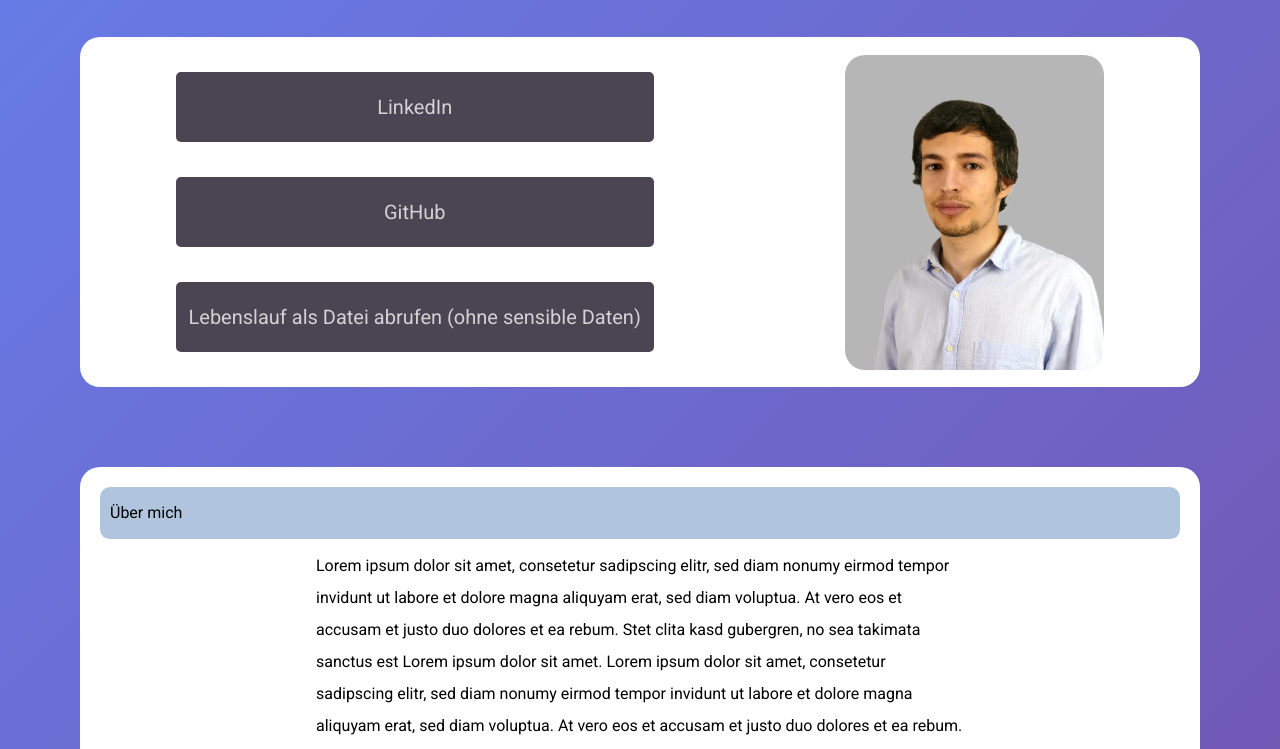
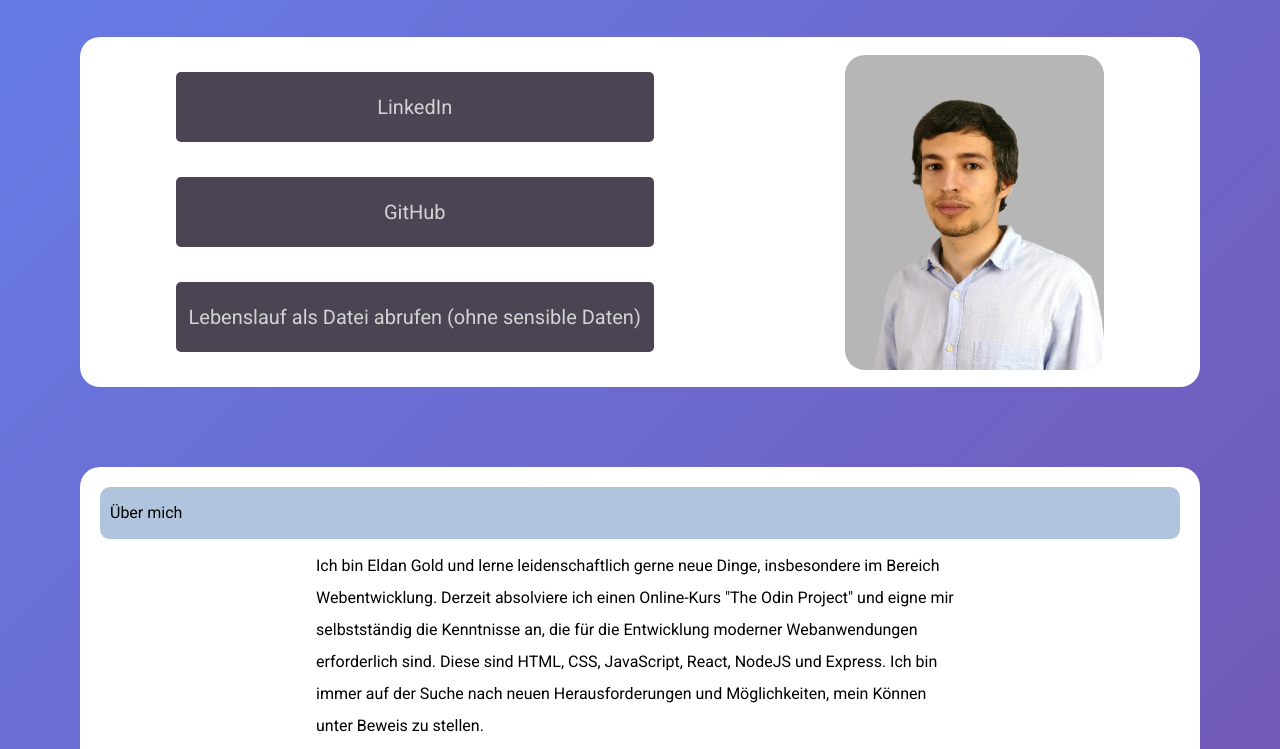
Before and after one commit to eldangold/personal-website, a plain HTML site: page index.html in a window 1280 px wide. Shown: the part 171-920 px from the top of the page. Drawn offline with Linux system fonts and the light colour scheme.

Commit message:
Write text for "About Me" section

```diff
--- a/index.html
+++ b/index.html
@@ -25,7 +25,11 @@
           >
         </button>
       </div>
-      <img src="/images/my-photo.webp" class="my-photo" alt="Bild von Eldan Gold" />
+      <img
+        src="/images/my-photo.webp"
+        class="my-photo"
+        alt="Bild von Eldan Gold"
+      />
     </div>
     <div class="main-container">
       <ul>
@@ -34,15 +38,12 @@
           <label for="list-item-2" class="collapsible">Über mich</label>
           <ul class="about-me">
             <li>
-            Lorem ipsum dolor sit amet, consetetur sadipscing elitr, sed diam
-            nonumy eirmod tempor invidunt ut labore et dolore magna aliquyam
-            erat, sed diam voluptua. At vero eos et accusam et justo duo dolores
-            et ea rebum. Stet clita kasd gubergren, no sea takimata sanctus est
-            Lorem ipsum dolor sit amet. Lorem ipsum dolor sit amet, consetetur
-            sadipscing elitr, sed diam nonumy eirmod tempor invidunt ut labore
-            et dolore magna aliquyam erat, sed diam voluptua. At vero eos et
-            accusam et justo duo dolores et ea rebum. Stet clita kasd gubergren,
-            no sea takimata sanctus est Lorem ipsum dolor sit amet.
+              Ich bin Eldan Gold und lerne leidenschaftlich gerne neue Dinge,
+              insbesondere im Bereich Webentwicklung. Derzeit absolviere ich einen Online-Kurs
+              "The Odin Project" und eigne mir selbstständig die Kenntnisse an, die für
+              die Entwicklung moderner Webanwendungen erforderlich sind. Diese sind HTML, CSS, JavaScript, React, NodeJS und Express. Ich bin
+              immer auf der Suche nach neuen Herausforderungen und
+              Möglichkeiten, mein Können unter Beweis zu stellen.
             </li>
           </ul>
         </li>
@@ -134,15 +135,19 @@
             >Email*<input class="form-data" type="email" name="email" required
           /></label>
           <label
-            >Telefonnummer<input class="form-data" type="tel" name="tel" pattern="^\+?\d+-?[0-9]+-?[0-9]+$"
+            >Telefonnummer<input
+              class="form-data"
+              type="tel"
+              name="tel"
+              pattern="^\+?\d+-?[0-9]+-?[0-9]+$"
           /></label>
           <label
             >Ihr Anliegen*<textarea name="message" required></textarea>
           </label>
           <label class="form-privacy-label"
             ><input type="checkbox" name="netlify-privacy-policy" required />Ich
-            verwende <a href="https://netlify.com">Netlify</a> um Anfragen zu bearbeiten. Beim Absenden stimmen
-            Sie Netlifys
+            verwende <a href="https://netlify.com">Netlify</a> um Anfragen zu
+            bearbeiten. Beim Absenden stimmen Sie Netlifys
             <a href="https://netlify.com/privacy/">Datenschutzerklärung</a> zu.
             Netlify ist
             <a href="https://netlify.com/gdpr-ccpa/">DSGVO-konform.</a></label
```
Lines whose indentation alone changed are shown as unchanged.
